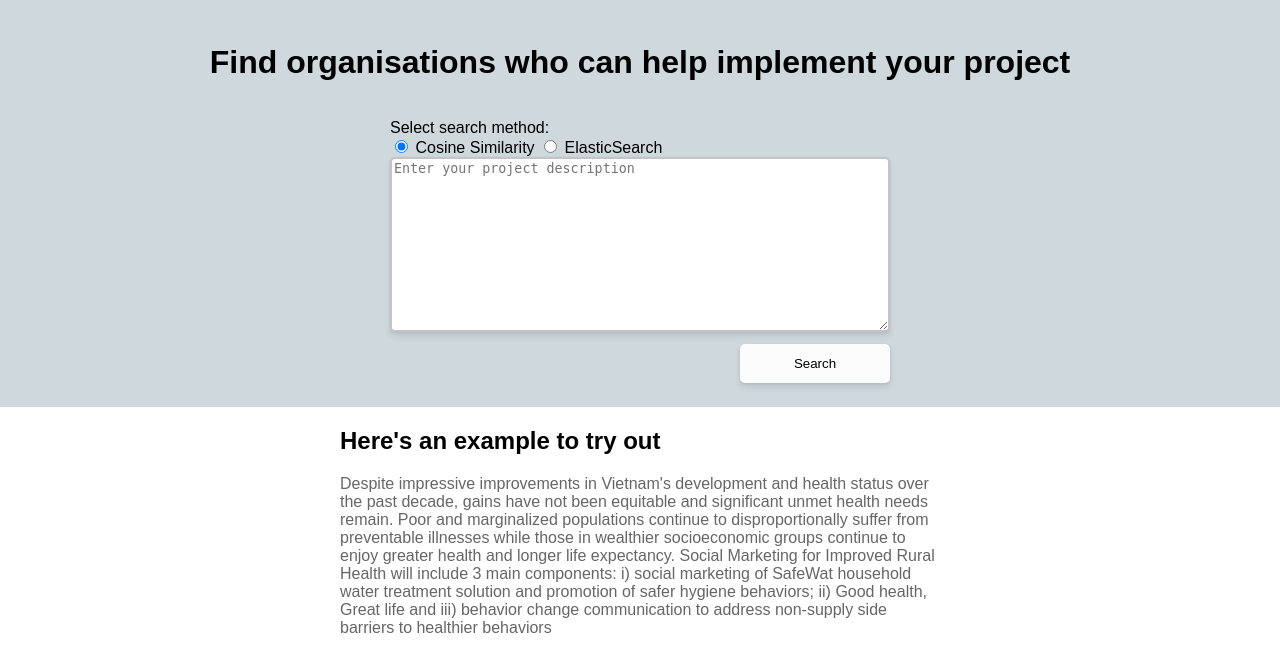
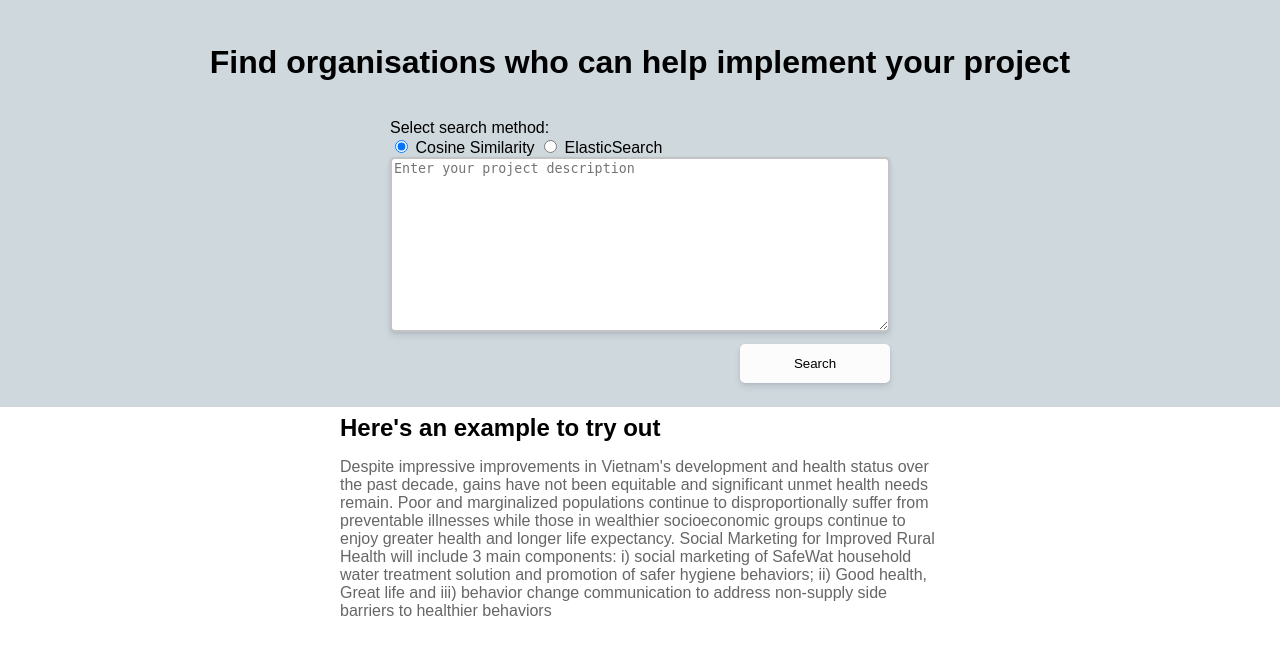
Before and after one commit to datasciencecampus/iati-partner-search, a Flask app: page / in a window 1280 px wide. Shown: the part 61-733 px from the top of the page. Run offline with Flask 2, Linux system fonts and the light colour scheme; parts of the project's set-up code (start-up, migrations or seed data) failed here and were passed over.

Commit message:
Improve results styling

```diff
--- a/app/static/style.css
+++ b/app/static/style.css
@@ -90,3 +90,8 @@ textarea {
     0px 1px 3px rgba(0, 0, 0, 0.08);
   border-radius: 5px;
 }
+
+h2 {
+  margin-top: 0.3em;
+  margin-bottom: 0.3em;
+}
```
